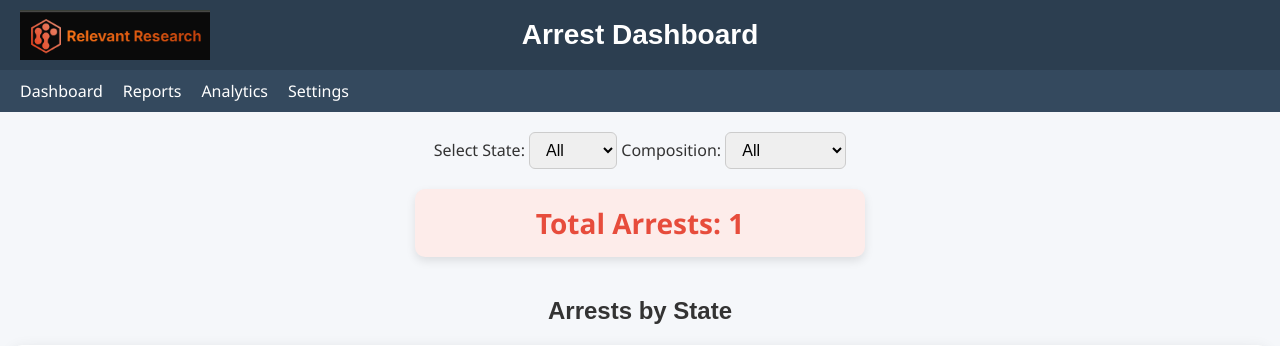
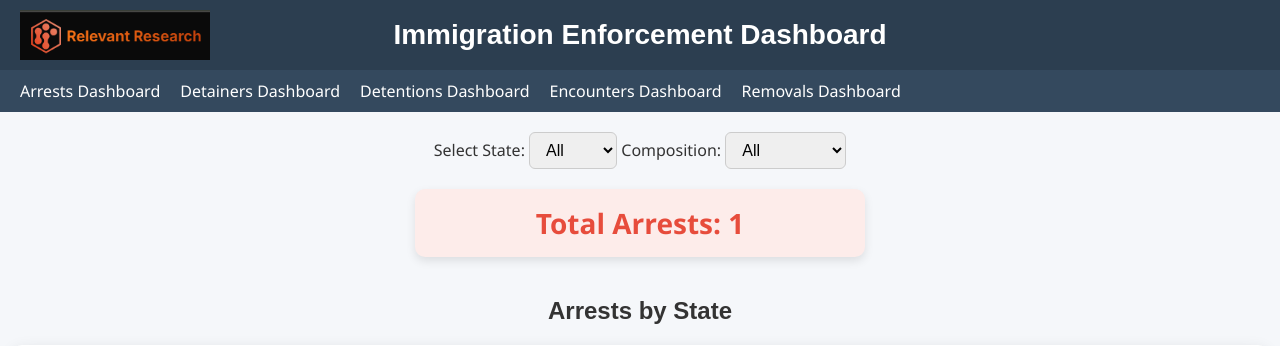
Before and after one commit to RelevantResearch/EnforcementDashboard, a Django app: page / in a window 1280 px wide. Shown: the top 346 px of the page. Run offline with Django 5.2, Linux system fonts and the light colour scheme; tables that the repository leaves empty hold one stand-in row (values such as "Sample post"); some libraries are stand-ins or nearby versions.

Commit message:
edited homepage

```diff
--- a/arrestdashboard/templates/arrestdashboard/dashboard.html
+++ b/arrestdashboard/templates/arrestdashboard/dashboard.html
@@ -2,7 +2,7 @@
 <!DOCTYPE html>
 <html>
 <head>
-    <title>Arrest Dashboard</title>
+    <title>Immigration Enforcement Dashboard</title>
     <script src="https://cdn.plot.ly/plotly-latest.min.js"></script>
     <style>
         /* --- General Styles --- */
@@ -179,15 +179,16 @@
     <!-- Header with Logo -->
     <header>
         <img src="{% static 'images/logo.png' %}" alt="Logo">
-        <h1>Arrest Dashboard</h1>
+        <h1>Immigration Enforcement Dashboard</h1>
     </header>
 
     <!-- Top Navigation -->
     <nav>
-        <a href="#">Dashboard</a>
-        <a href="#">Reports</a>
-        <a href="#">Analytics</a>
-        <a href="#">Settings</a>
+        <a href="{% url 'home' %}">Arrests Dashboard</a>
+        <a href="#">Detainers Dashboard</a>
+        <a href="#">Detentions Dashboard</a>
+        <a href="#">Encounters Dashboard</a>
+        <a href="#">Removals Dashboard</a>
     </nav>
 
     <!-- Filters -->
--- a/arrestdashboard/urls.py
+++ b/arrestdashboard/urls.py
@@ -2,5 +2,5 @@ from django.urls import path
 from . import views
 
 urlpatterns = [
-    path('', views.dashboard, name='dashboard'),
+    path('', views.dashboard, name='home'),
 ]
```
